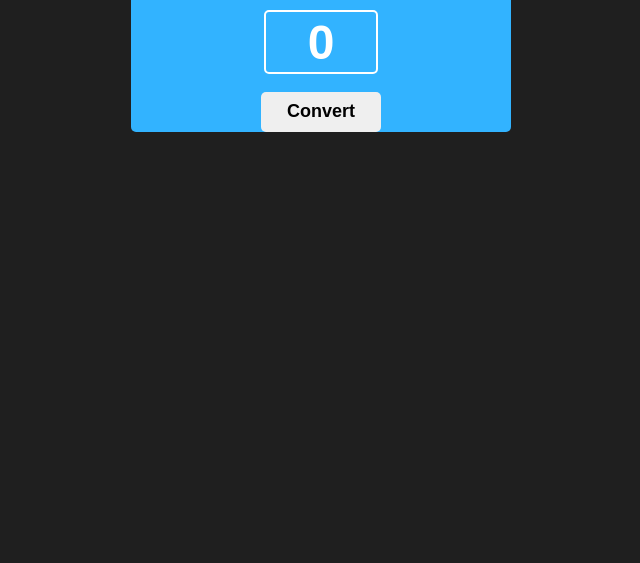
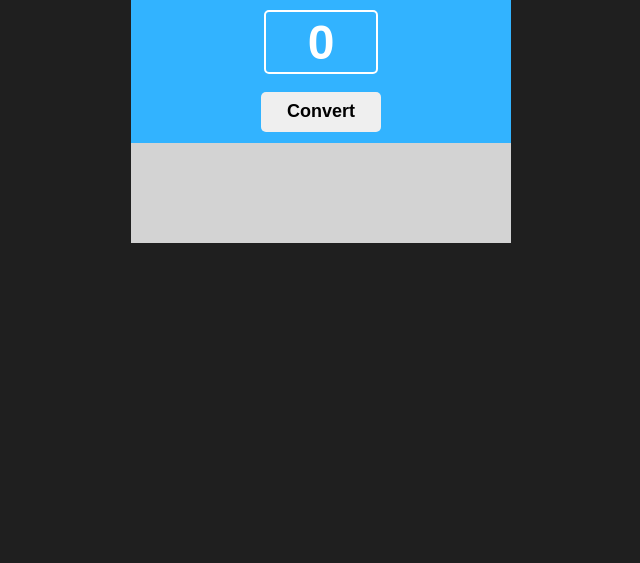
Before and after one commit to Eric-Hannafin/unit-converter, a plain HTML site: page index.html in a window 1280 px wide. Shown: the part 237-800 px from the top of the page, without its empty margins (319-959 px from the left). Drawn offline with Linux system fonts and the light colour scheme.

Commit message:
Adding bottom flex container

```diff
--- a/index.css
+++ b/index.css
@@ -12,7 +12,17 @@ body {
   margin: auto;
   width: 30%;
   margin-top: 10%;
-  border-radius: 5px;
+}
+
+#bottom-container {
+  display: flex;
+  flex-direction: column;
+  background-color: lightgray;
+  color: white;
+  text-align: center;
+  justify-content: center;
+  margin: auto;
+  width: 30%;
 }
 
 #input-container {
@@ -44,4 +54,11 @@ input {
   border: none;
   font-weight: bold;
   font-size: large;
+  cursor: pointer;
+  margin-bottom: 3%;
 }
+
+#result {
+  background-color: lightgray;
+  height: 100px;
+}
--- a/index.html
+++ b/index.html
@@ -18,6 +18,11 @@
             <button id="convert-button">Convert</button>
         </div>
     </div>
+    <div id="bottom-container">
+        <div id="result">
+
+        </div>
+    </div>
     <script src="index.js" async defer></script>
 </body>
 
```
